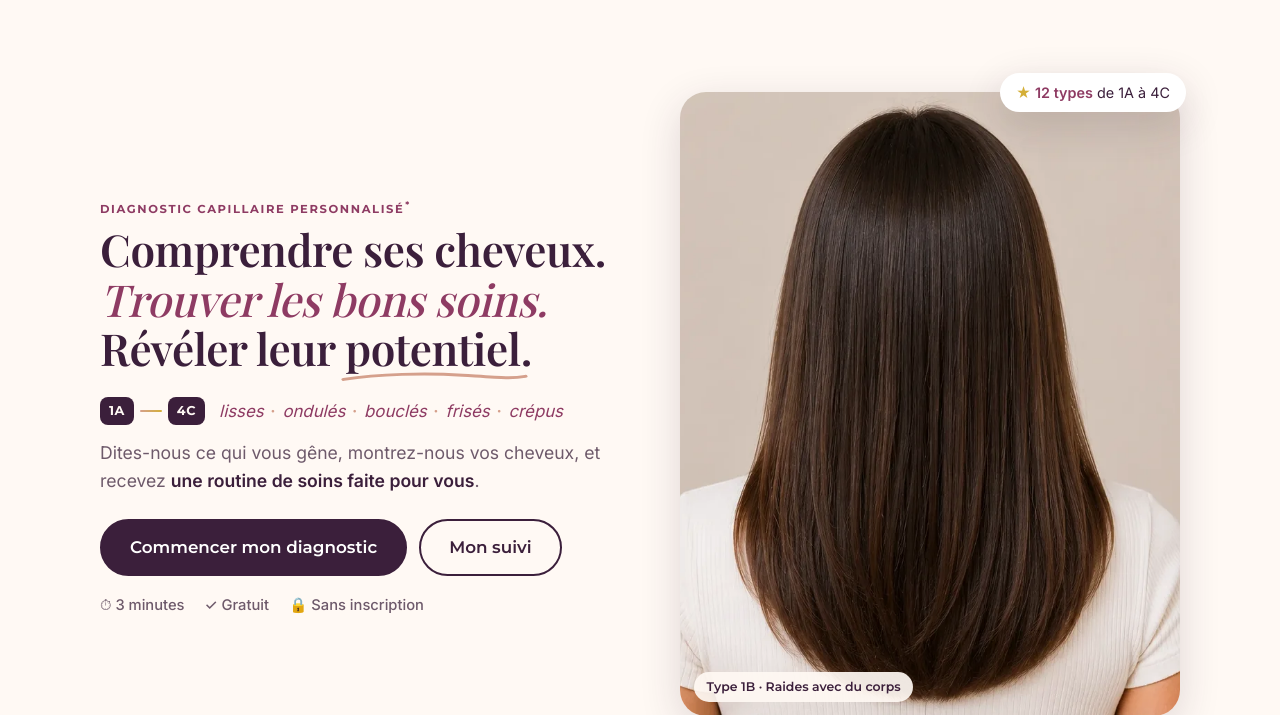
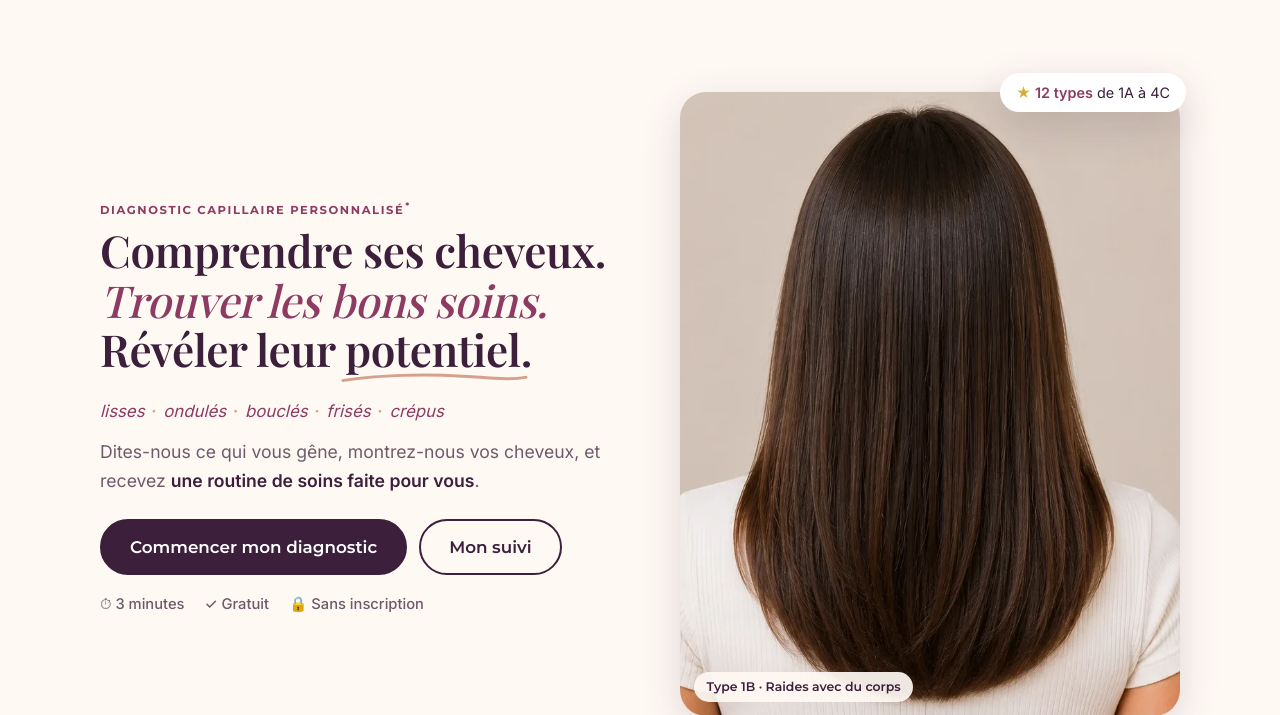
Before and after one commit to Clabandine/clabandine, a FastAPI app: page / in a window 1280 px wide. Shown: the part 65-780 px from the top of the page. Run offline with FastAPI, Linux system fonts and the light colour scheme; some web fonts are replaced.

Commit message:
Accueil : retrait des étiquettes 1A-4C sous le titre
Co-Authored-By: Claude Opus 5.5 <noreply@anthropic.com>
Claude-Session: https://claude.ai/code/session_01Bie81dwAWdSHp6tcizQqpz

```diff
--- a/trichosens/app/static/style.css
+++ b/trichosens/app/static/style.css
@@ -169,12 +169,6 @@ main { padding: 28px 0 64px; min-height: 60vh; }
 
 /* Types et textures sous le titre */
 .hero-types { display: flex; flex-wrap: wrap; align-items: center; gap: 10px 14px; margin: 0 0 14px; }
-.hero-types .range { display: inline-flex; align-items: center; gap: 6px; }
-.hero-types .range b {
-  font-family: var(--font-ui); font-weight: 700; font-size: .8rem; letter-spacing: .04em;
-  background: var(--brand); color: var(--bg); padding: 4px 9px; border-radius: 8px;
-}
-.hero-types .range i { width: 22px; height: 2px; border-radius: 2px; background: linear-gradient(90deg, var(--copper), var(--gold)); }
 .hero-types .textures { display: flex; flex-wrap: wrap; list-style: none; margin: 0; padding: 0; }
 .hero-types .textures li {
   margin: 0; font-family: var(--font-brand); font-style: italic; font-size: 1.05rem; color: var(--accent);
@@ -603,8 +597,6 @@ input[type="time"]:focus, input[type="date"]:focus, input[type="number"]:focus,
   .home-hero { gap: 22px; padding: 22px 0 8px; }
   .hero-title { line-height: 1.15; margin-bottom: .6em; }
   .hero-types { gap: 8px 10px; margin-bottom: 10px; }
-  .hero-types .range b { font-size: .7rem; padding: 3px 7px; }
-  .hero-types .range i { width: 14px; }
   .hero-types .textures li { font-size: .92rem; }
   .hero-types .textures li + li::before { margin: 0 .3em; }
   .home-hero-text { text-align: left; }
--- a/trichosens/app/templates/index.html
+++ b/trichosens/app/templates/index.html
@@ -9,8 +9,7 @@
       <span class="l l-accent">Trouver les bons soins.</span>
       <span class="l">Révéler leur <em class="swoosh">potentiel.</em></span>
     </h1>
-    <div class="hero-types" aria-label="Tous les types, du 1A au 4C">
-      <span class="range"><b>1A</b><i aria-hidden="true"></i><b>4C</b></span>
+    <div class="hero-types">
       <ul class="textures">
         <li>lisses</li><li>ondulés</li><li>bouclés</li><li>frisés</li><li>crépus</li>
       </ul>
```
